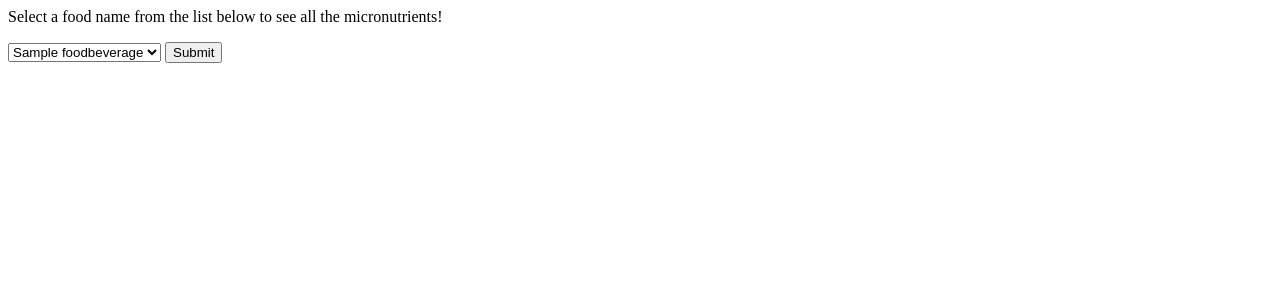
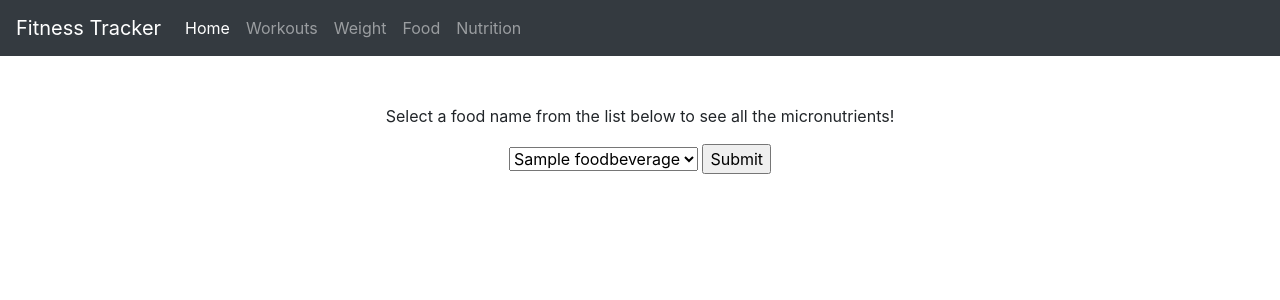
Before and after one commit to Z1863676/466GroupAssignment, a PHP site: page /searchFood.php in a window 1280 px wide. Shown: the top 300 px of the page. Run offline with PHP 8.4, Linux system fonts and the light colour scheme; tables that the repository leaves empty hold one stand-in row (values such as "Sample post").

Commit message:
Added styles

```diff
--- a/466Project/searchFood.php
+++ b/466Project/searchFood.php
@@ -5,10 +5,39 @@ require('dbconn.php');
 
 <html>
 
-<head><title>466 Group Project</title></head>
+<head><title>466 Group Project</title>
+<link rel="stylesheet" href="https://cdn.jsdelivr.net/npm/bootstrap@4.5.3/dist/css/bootstrap.min.css" integrity="sha384-TX8t27EcRE3e/ihU7zmQxVncDAy5uIKz4rEkgIXeMed4M0jlfIDPvg6uqKI2xXr2" crossorigin="anonymous">
+<script src="https://cdn.jsdelivr.net/npm/bootstrap@4.5.3/dist/js/bootstrap.bundle.min.js" integrity="sha384-ho+j7jyWK8fNQe+A12Hb8AhRq26LrZ/JpcUGGOn+Y7RsweNrtN/tE3MoK7ZeZDyx" crossorigin="anonymous"></script>
+</head>
 <body>
-    <p>Select a food name from the list below to see all the micronutrients!</p>
-    <form action="query.php" method="POST">
+    <nav class="navbar navbar-expand-lg navbar-dark bg-dark">
+	  <a class="navbar-brand" href="#">Fitness Tracker</a>
+	  <button class="navbar-toggler" type="button" data-toggle="collapse" data-target="#navbarNav" aria-controls="navbarNav" aria-expanded="false" aria-label="Toggle navigation">
+	    <span class="navbar-toggler-icon"></span>
+	  </button>
+	  <div class="collapse navbar-collapse" id="navbarNav">
+	    <ul class="navbar-nav">
+	      <li class="nav-item active">
+	        <a class="nav-link" href="home.php">Home <span class="sr-only">(current)</span></a>
+	      </li>
+	      <li class="nav-item">
+	        <a class="nav-link" href="enterWorkout.php">Workouts</a>
+	      </li>
+	      <li class="nav-item">
+	        <a class="nav-link" href="updateWeight.php">Weight</a>
+	      </li>
+		  <li class="nav-item">
+	        <a class="nav-link" href="enterFood.php">Food</a>
+	      </li>
+		  <li class="nav-item">
+	        <a class="nav-link" href="trackMicro.php">Nutrition</a>
+	      </li>
+	    </ul>
+	  </div>
+	</nav>
+    </br></br>
+    <p class="text-center">Select a food name from the list below to see all the micronutrients!</p>
+    <form class="text-center" action="query.php" method="POST">
         <select name="foodName">
         <?php
         $sql = 'SELECT foodname FROM FoodBeverage;';
```
